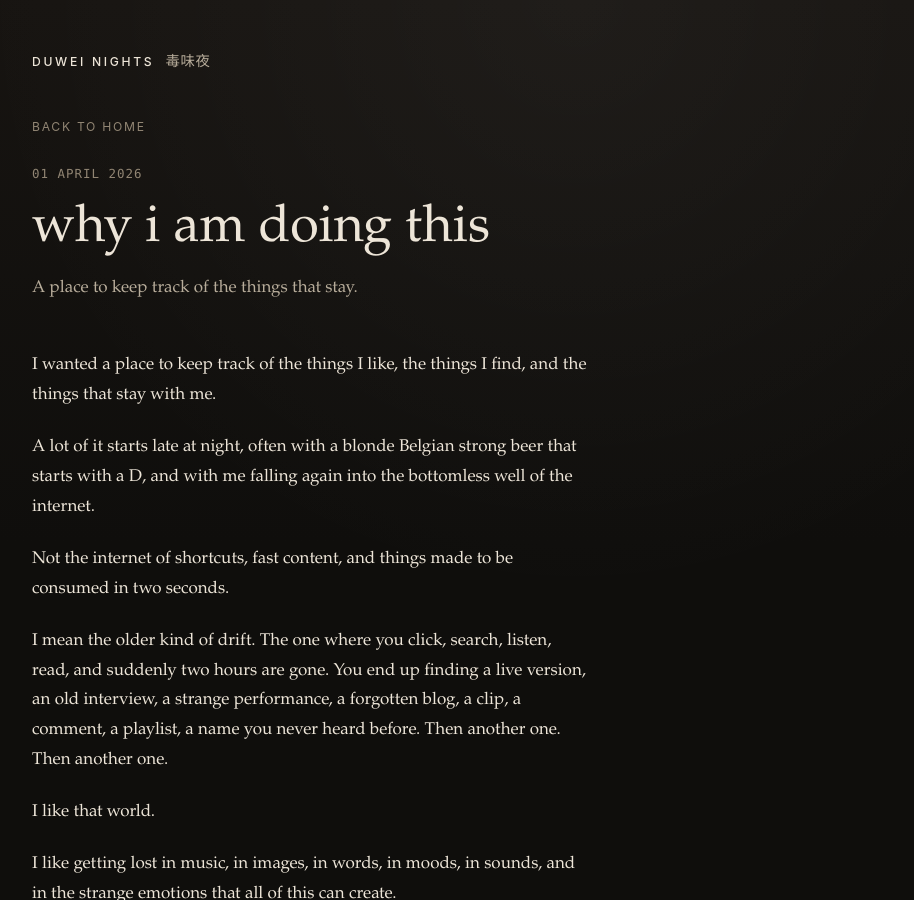
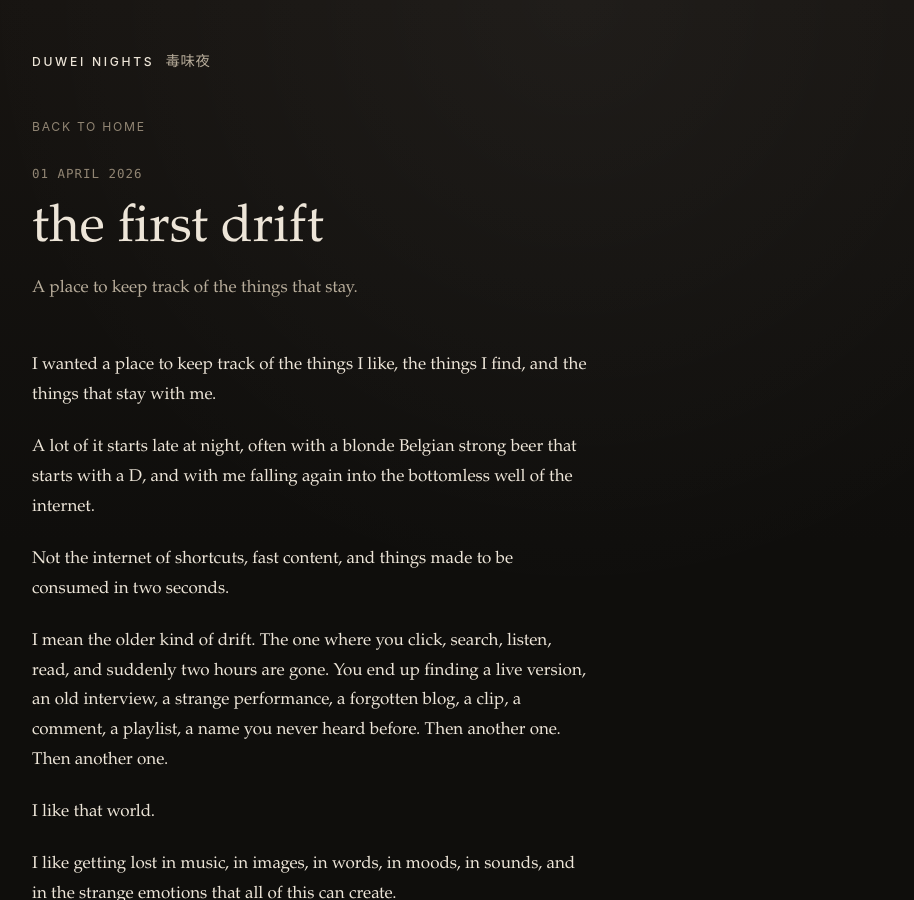
Before and after one commit to Yann-BAARCH/duwei-nights, a Jekyll site: the page built from _posts/2026-04-01-the-first-drift.md, in a window 1280 px wide and 900 px high. Shown: the whole window, without its empty margins (64-978 px from the left). Built offline with Jekyll 4.4.1, drawn with Linux system fonts in a browser that asks for light colours.

Commit message:
Rename first entry

```diff
--- a/_posts/2026-04-01-why-i-am-doing-this.md
+++ b/_posts/2026-04-01-the-first-drift.md
@@ -1,5 +1,5 @@
 ---
-title: "why i am doing this"
+title: "the first drift"
 date: 2026-04-01 12:00:00 +0800
 dek: "A place to keep track of the things that stay."
 ---
```
